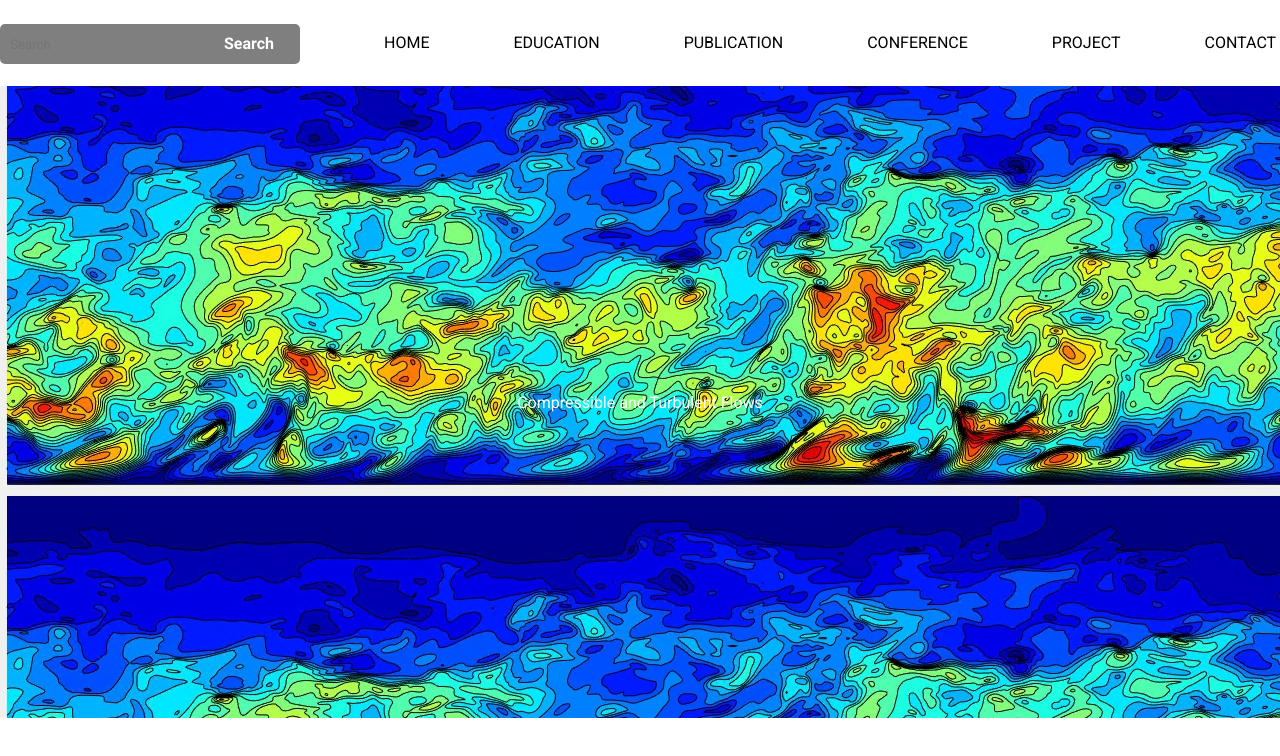
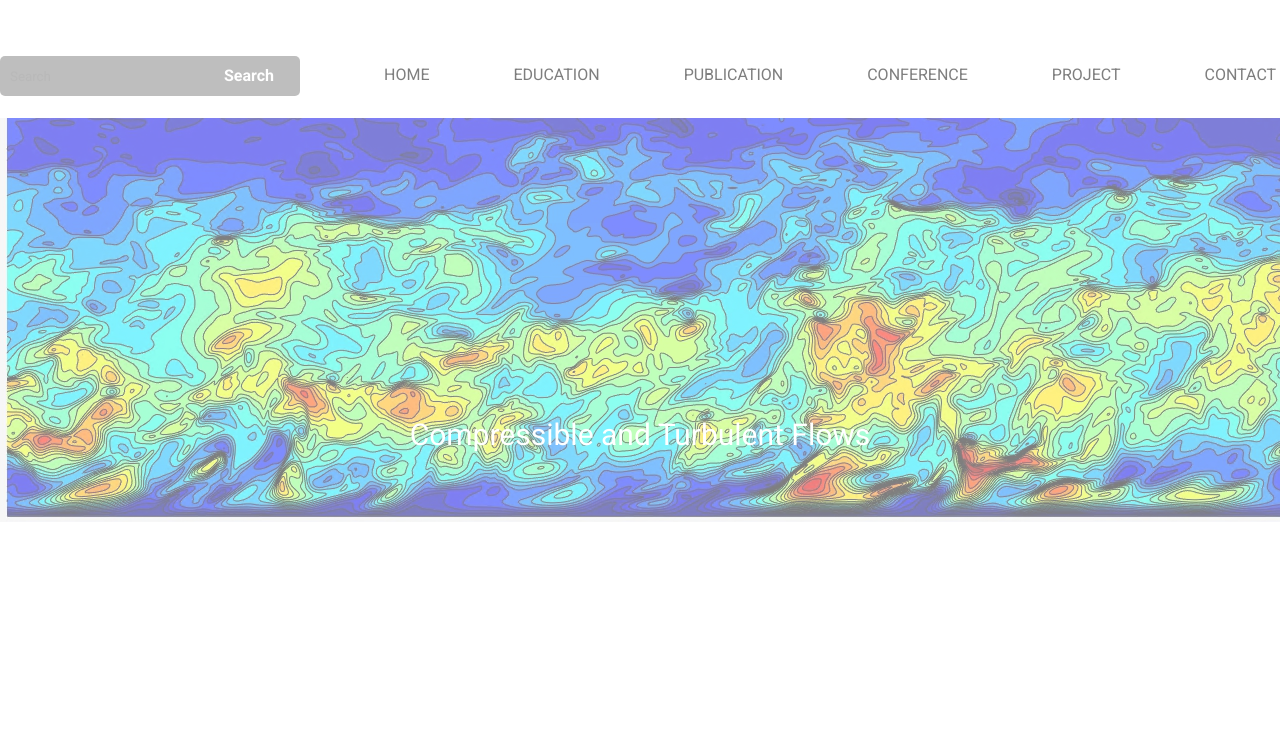
Before and after one commit to JihoonKimKorea/JihoonKimKorea.github.io, a plain HTML site: page index.html in a window 1280 px wide. Drawn offline with Linux system fonts and the light colour scheme.

Commit message:
Add files via upload

```diff
--- a/style.css
+++ b/style.css
@@ -10,8 +10,11 @@
 
 .intro_bg{
     background-image: url("Image/Intro.jpg");
+    margin-top: 2rem;
     width: 100%;
     height: 718px;
+    opacity: 0.5;
+    background-repeat: no-repeat;
 }
 
 .header{
@@ -69,6 +72,7 @@
     justify-content: center;
     text-align: center;
     height: calc(718px - 86px);
+    font-size: 30px;
 }
 
 .intro_title > li > hl{
```
